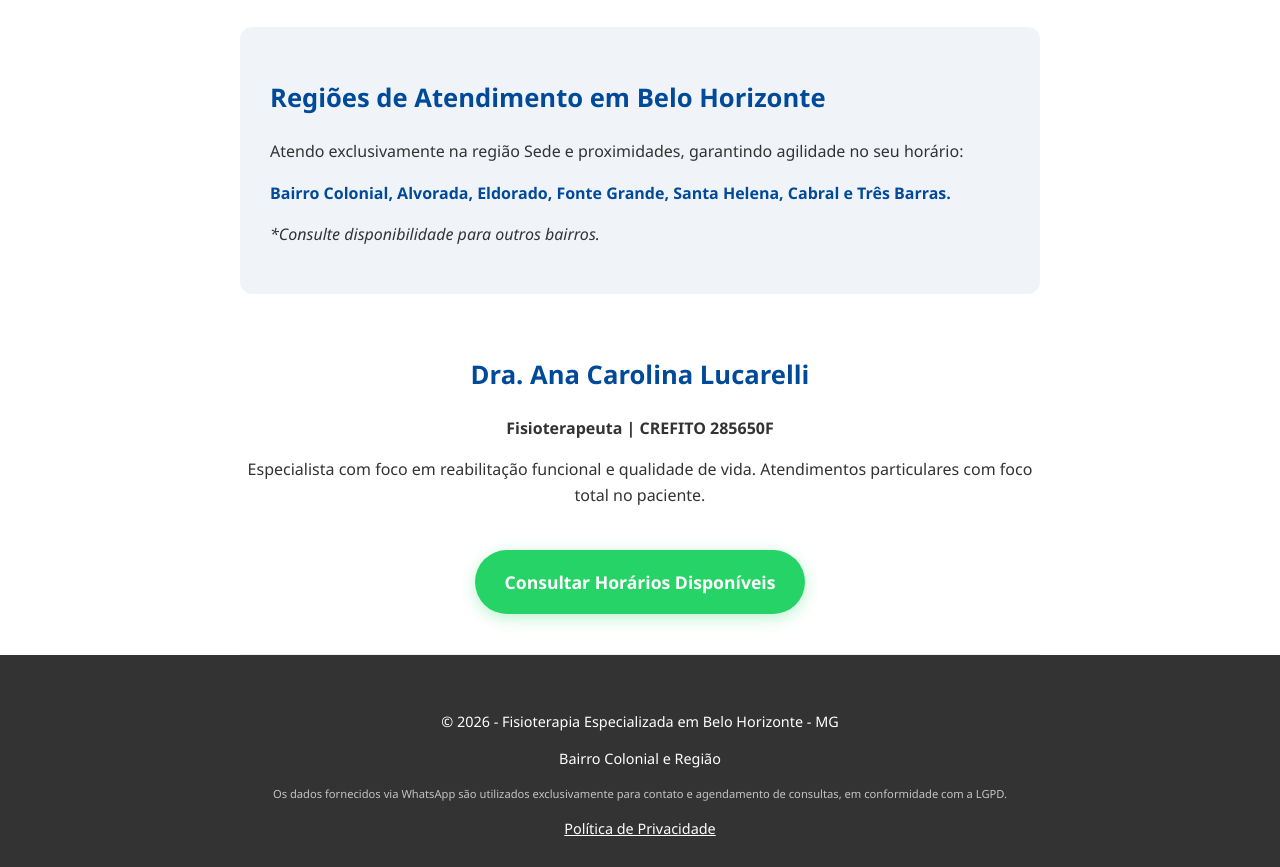
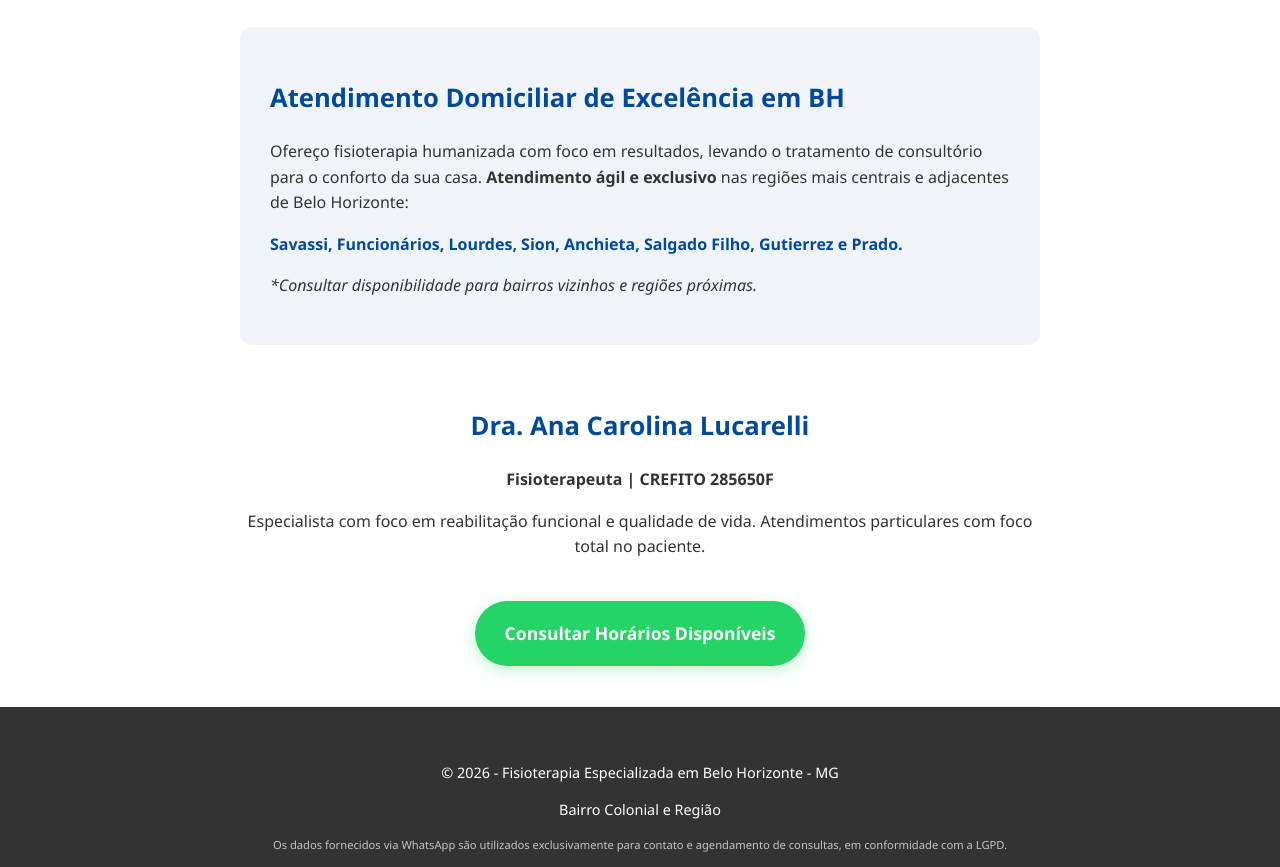
Before and after one commit to caiobaraujo/fisio-carolina-lucarelli, a plain HTML site: page index.html in a window 1280 px wide. Shown: the part 1060-1927 px from the top of the page. Drawn offline with Linux system fonts and the light colour scheme.

Commit message:
edit neighborhoods areas

```diff
--- a/index.html
+++ b/index.html
@@ -218,16 +218,23 @@
       </div>
 
       <div class="areas">
-        <h2>Regiões de Atendimento em Belo Horizonte</h2>
+        <h2>Atendimento Domiciliar de Excelência em BH</h2>
         <p>
-          Atendo exclusivamente na região Sede e proximidades, garantindo
-          agilidade no seu horário:
+          Ofereço fisioterapia humanizada com foco em resultados, levando o
+          tratamento de consultório para o conforto da sua casa.
+          <strong>Atendimento ágil e exclusivo</strong>
+          nas regiões mais centrais e adjacentes de Belo Horizonte:
         </p>
         <p class="neighborhoods">
-          Bairro Colonial, Alvorada, Eldorado, Fonte Grande, Santa Helena,
-          Cabral e Três Barras.
+          Savassi, Funcionários, Lourdes, Sion, Anchieta, Salgado Filho,
+          Gutierrez e Prado.
         </p>
-        <p><em>*Consulte disponibilidade para outros bairros.</em></p>
+        <p>
+          <em
+            >*Consultar disponibilidade para bairros vizinhos e regiões
+            próximas.</em
+          >
+        </p>
       </div>
 
       <div class="section" style="text-align: center">
```
